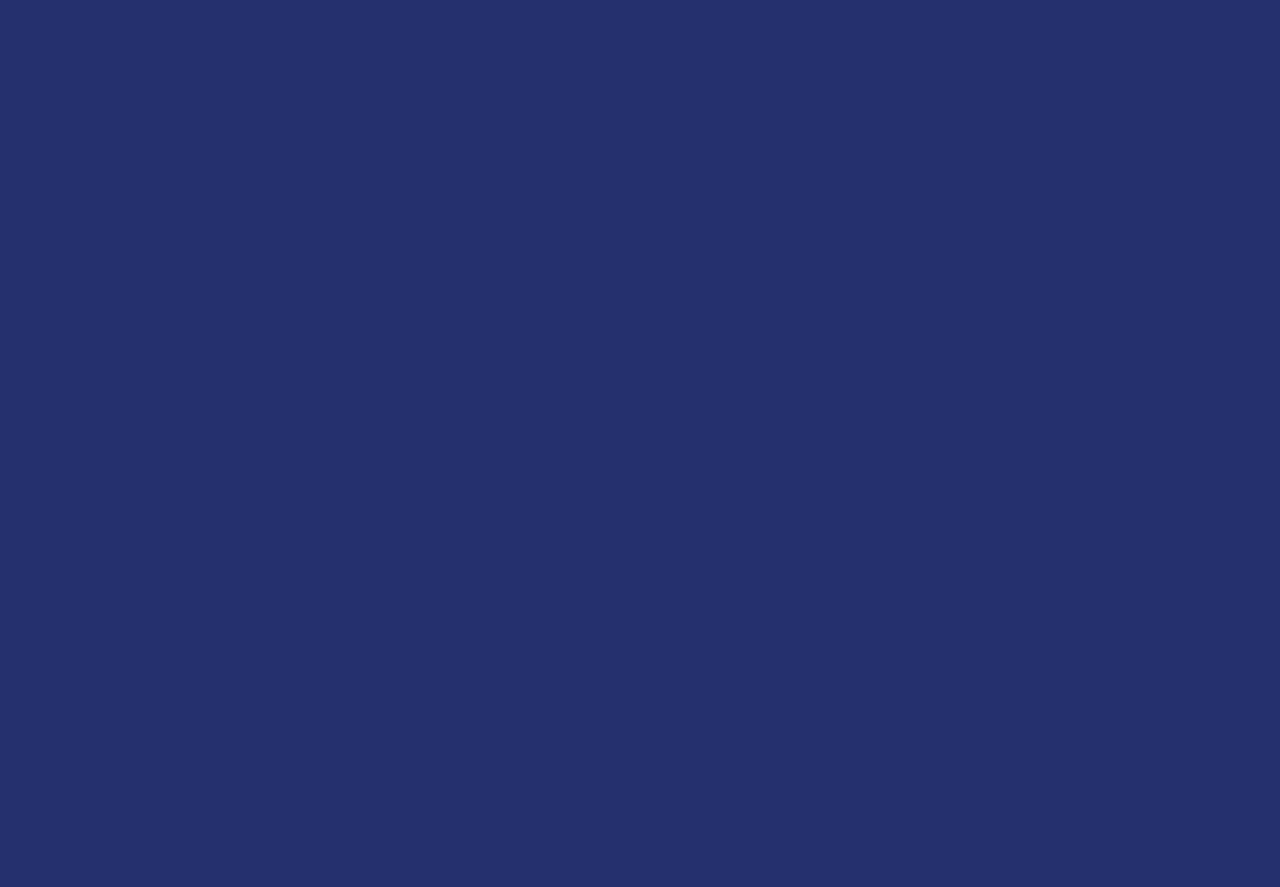
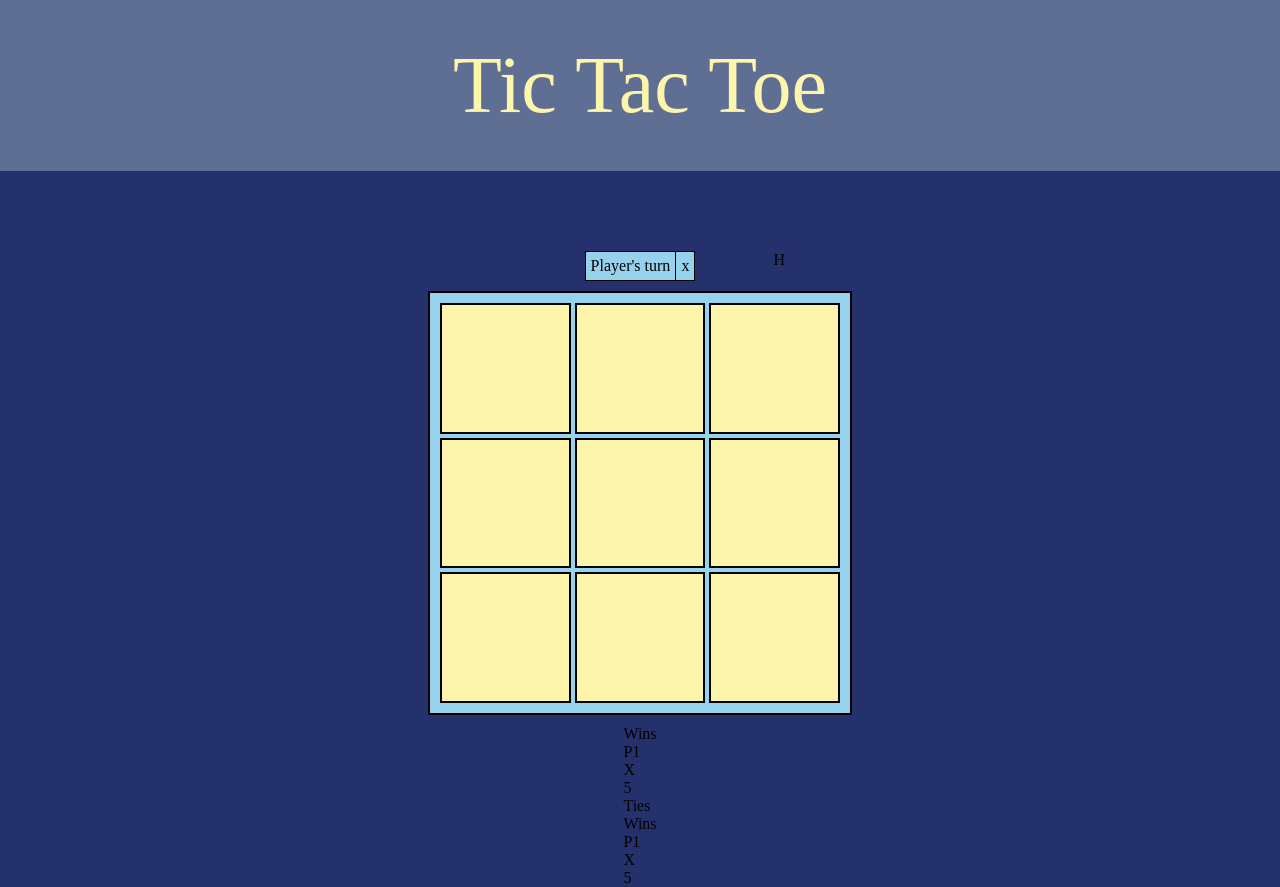
Before and after one commit to amajdalawi/tictactoe, a plain HTML site: page index.html in a window 1280 px wide. Before the commit the page ends 816 px from the top, so only its background shows below. Drawn offline with Linux system fonts and the light colour scheme.

Commit message:
write some of the html and css skeleton code for the project

```diff
--- a/index.html
+++ b/index.html
@@ -5,9 +5,54 @@
     <meta http-equiv="X-UA-Compatible" content="IE=edge">
     <meta name="viewport" content="width=device-width, initial-scale=1.0">
     <title>TIC TAC TOE</title>
-    <script src="script.js"></script>
+    <script src="script.js" defer></script>
     <link rel="stylesheet" href="style.css">
 </head>
 <body>
+    <div class="header">Tic Tac Toe</div>
+    <div class="ttt-body">
+        <div class="turn-body">
+            <div class="turn-info">
+                <div class="ptext">Player's turn</div>
+                <div class="pturn">x</div>
+            </div>
+            <div class="restart">H</div>
+        </div>
 
+        <div class="ttt-grid">
+            <div class="grid-body">
+                <div class="grid-item"></div>
+                <div class="grid-item"></div>
+                <div class="grid-item"></div>
+                <div class="grid-item"></div>
+                <div class="grid-item"></div>
+                <div class="grid-item"></div>
+                <div class="grid-item"></div>
+                <div class="grid-item"></div>
+                <div class="grid-item"></div>
+            </div>
+        </div>
+        <div class="info-body">
+            <div class="pinfo">
+                <div>Wins</div>
+                <div>
+                    <div class="p-name">P1</div>
+                    <div class="turn">X</div>
+                    <div class="wins">5</div>
+                </div>
+            </div>
+            <div class="pinfo">
+                <div>Ties</div>
+                <div class="ties-info"></div>
+            </div>
+            <div class="pinfo">
+                <div>Wins</div>
+                <div>
+                    <div class="p-name">P1</div>
+                    <div class="turn">X</div>
+                    <div class="wins">5</div>
+                </div>
+            </div>
+        </div>
+    </div>
 </html>
--- a/style.css
+++ b/style.css
@@ -1,12 +1,99 @@
 :root {
-    --navy: #25316D;
-    --blue: #97D2EC;
-    --yellow: #FEF5AC;
-    --winter: #5F6F94;
+    --color1: #25316D;
+    --color2: #97D2EC;
+    --color3: #FEF5AC;
+    --color4: #5F6F94;
+    box-sizing: border-box;
 }
 
 
 body {
     min-height: 100vh;
-    background-color: var(--navy);
+    margin: 0px;
+    background-color: var(--color1);
 }
+
+.header {
+    background-color: var(--color4);
+    font-size: 80px;
+    padding: 40px;
+    margin: 0 auto;
+    text-align: center;
+    color: var(--color3);
+}
+
+/* the remaining stuff after header  */
+
+.ttt-body {
+    padding-top: 5rem;
+    display: flex;
+    flex-direction: column;
+    align-items: center;
+    gap: 10px;
+    /* justify-content: center; */
+}
+
+.turn-body {
+    display: flex;
+    justify-content: center;
+    width: 300px;
+    position: relative;
+}
+
+.turn-info {
+    /* padding: 5px; */
+    /* width: 200px; */
+    background-color: var(--color2);
+    border: 1px solid black;
+    display: flex;
+    /* gap: 5px; */
+    justify-content: center;
+}
+
+.ptext {
+    border-right: 1px black solid;
+
+}
+
+.turn-info > div {
+    padding: 5px;
+}
+
+.restart {
+    position: absolute;
+    right: 5px;
+}
+
+/* actual grid  */
+
+.grid-item {
+    /* width: 50px;
+    height: 50px; */
+    place-self: stretch;
+    border: 2px  black solid;
+    background-color: var(--color3);
+}
+
+.grid-item:hover {
+    border: 2px solid rgb(131, 133, 54);
+    background-color: #ece4b3;
+}
+
+.grid-item:active {
+    border: 4px solid rgb(82, 190, 79);
+    background-color: #ece4b3;
+}
+
+.grid-body {
+    display: grid;
+    grid-template-columns: repeat(3, 1fr);
+    grid-template-rows: repeat(3, 1fr);
+    gap: 4px;
+    padding: 10px;
+    background-color: #97D2EC;
+    width: 400px;
+    height: 400px;
+    border: 2px solid black;
+}
+
+/* and finally, for the info panels  */
```
